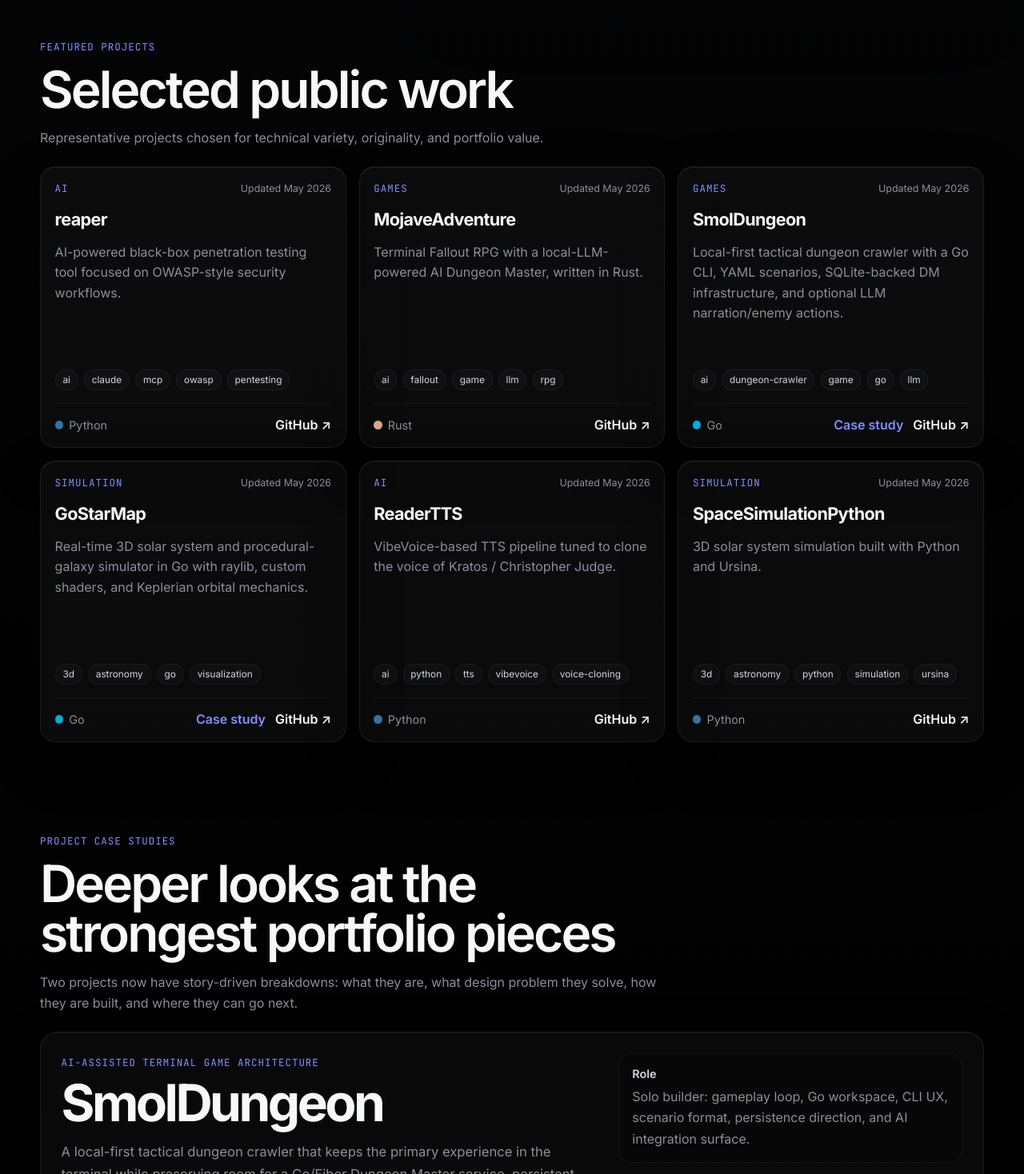
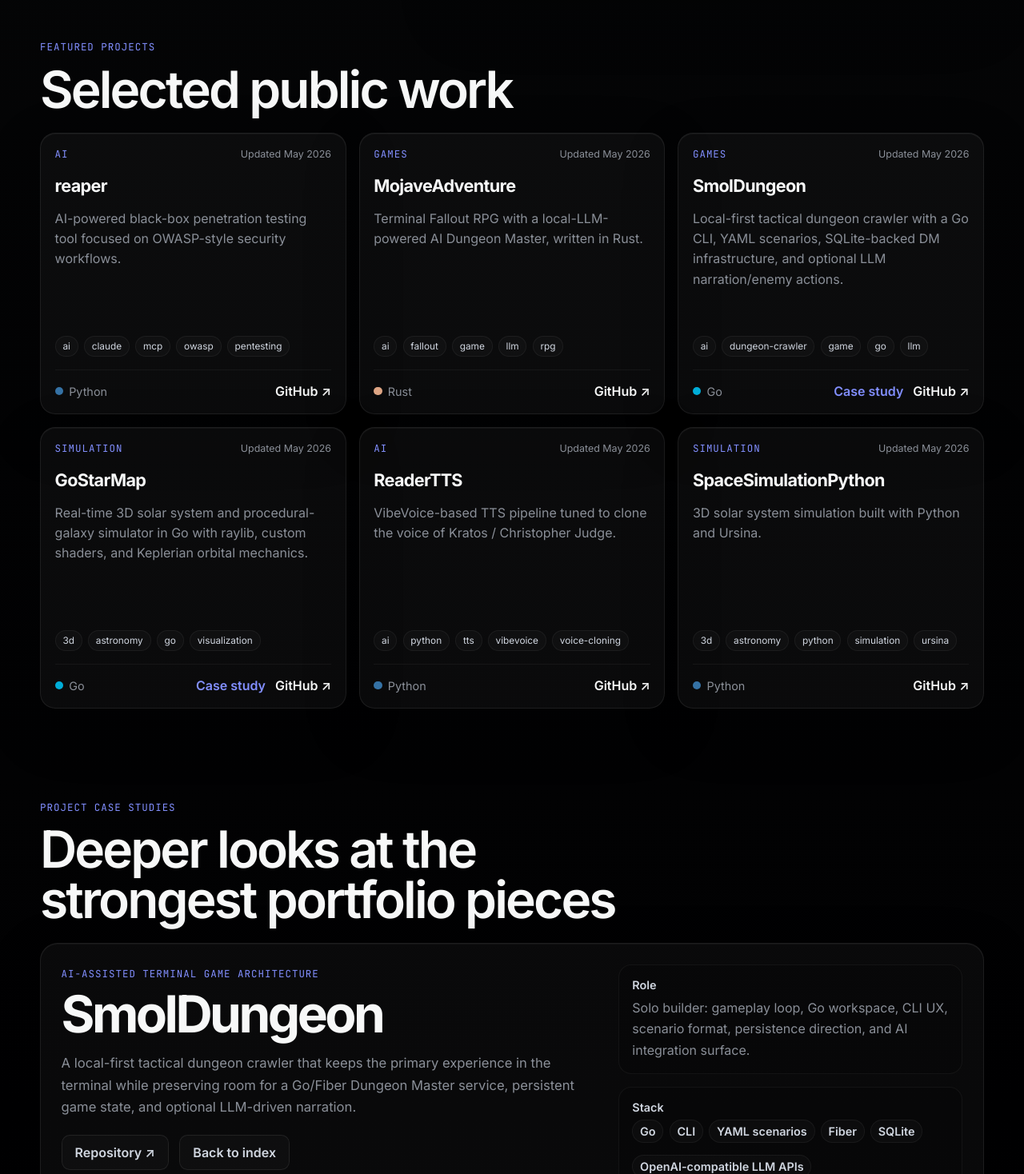
Before and after one commit to ctclostio/ctclostio.github.io, a React (Vite) app: page / in a window 1280 px wide. Shown: the part 1910-3378 px from the top of the page at 80% size. Built offline with nearby package versions, Linux system fonts and the light colour scheme.

Commit message:
copy: remove section subtext

```diff
--- a/src/main.tsx
+++ b/src/main.tsx
@@ -254,7 +254,6 @@ function App() {
           <div className="section-heading">
             <span className="eyebrow">Featured projects</span>
             <h2>Selected public work</h2>
-            <p>Representative projects chosen for technical variety, originality, and portfolio value.</p>
           </div>
           <div className="featured-grid">
             {featuredProjects.map((project) => (
@@ -267,9 +266,6 @@ function App() {
           <div className="section-heading">
             <span className="eyebrow">Project case studies</span>
             <h2>Deeper looks at the strongest portfolio pieces</h2>
-            <p>
-              Two projects now have story-driven breakdowns: what they are, what design problem they solve, how they are built, and where they can go next.
-            </p>
           </div>
           <div className="case-study-stack">
             {caseStudies.map((caseStudy) => (
```
